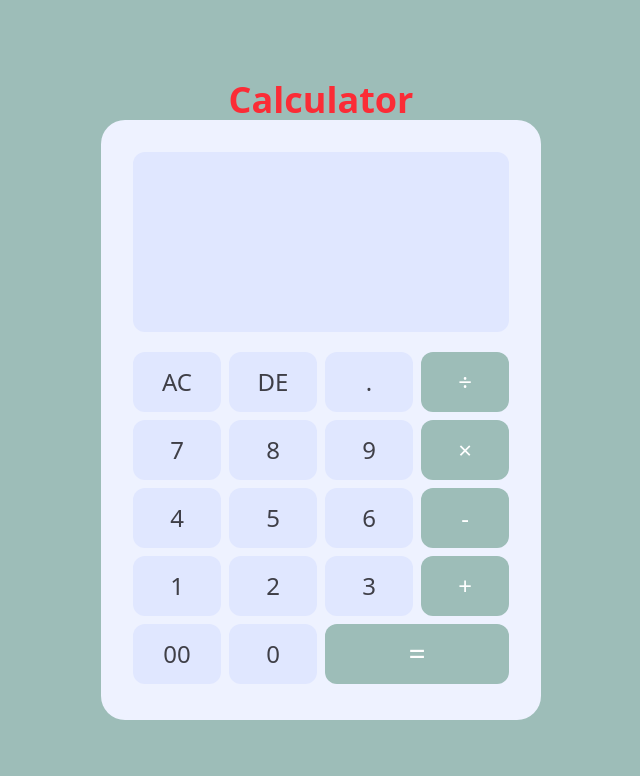
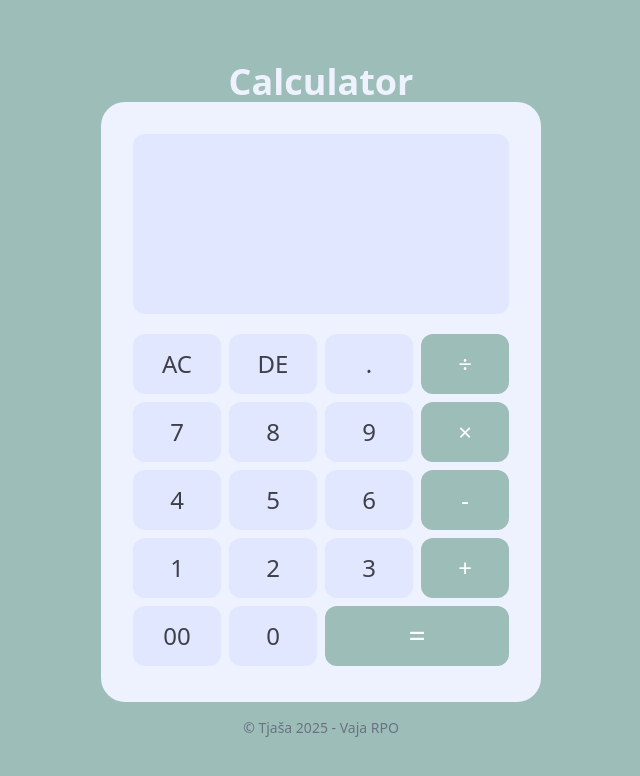
Before and after one commit to tjasika/calculator, a React (Vite) app: page / in a window 1280 px wide. Shown: the top 776 px of the page, without its empty margins (319-959 px from the left). Built offline with nearby package versions, Linux system fonts and the light colour scheme.

Commit message:
Added footer and changed title color

```diff
--- a/src/App.jsx
+++ b/src/App.jsx
@@ -50,7 +50,7 @@ function App() {
     <>
       <div className="w-screen h-screen bg-main flex flex-col justify-center items-center">
 
-        <h1 className="text-4xl text-red-500 font-bold">Calculator</h1>
+        <h1 className="text-4xl text-indigo-50 font-bold">Calculator</h1>
 
         <div className="bg-indigo-50 h-150 w-110 p-8 rounded-3xl">
           <form onSubmit={(e) => {
@@ -76,7 +76,9 @@ function App() {
 
           </form>
         </div>
-
+        <footer className="mt-4 text-center text-sm text-gray-500">
+              <p>© Tjaša 2025 - Vaja RPO</p>
+        </footer>
       </div>
     </>
   )
```
